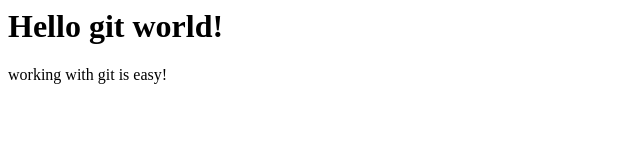
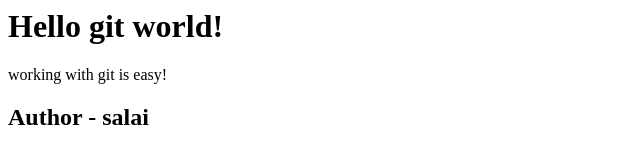
Before and after one commit to ssrniit/GitGitHubMasterclass, a plain HTML site: page index.html in a window 1280 px wide. Shown: the whole page, without its empty margins (0-640 px from the left). Drawn offline with Linux system fonts and the light colour scheme.

Commit message:
Add author

```diff
--- a/index.html
+++ b/index.html
@@ -3,3 +3,5 @@
 <div>
     <p>working with git is easy!</p>
 </div>
+
+<h2>Author - salai</h2>
```
